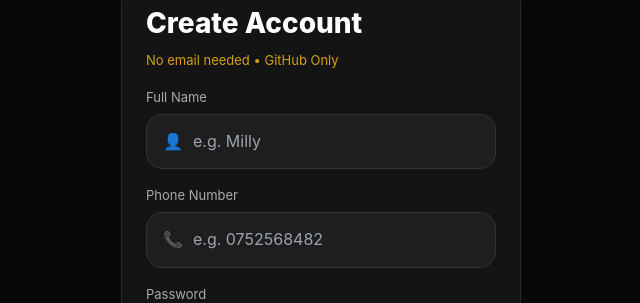
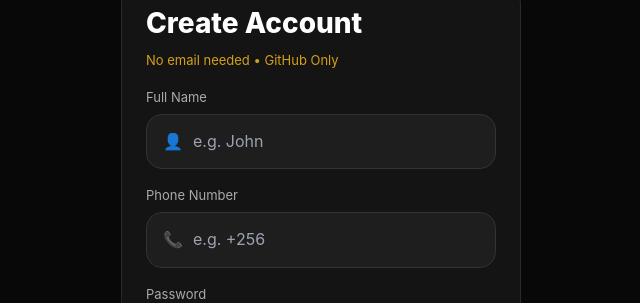
Before and after one commit to millyrahma70-pixel/Legendsnvestors-9bkh56-9bkh56-34623-20261030, a React (Vite) app: page /#/login in a window 1280 px wide. Shown: the part 378-681 px from the top of the page, without its empty margins (319-959 px from the left). Built offline with nearby package versions, Linux system fonts and the light colour scheme.

Commit message:
Update placeholder text in AccountLoginForm

```diff
--- a/src/components/forms/AccountLoginForm.tsx
+++ b/src/components/forms/AccountLoginForm.tsx
@@ -67,11 +67,11 @@ export default function AccountRegistrationForm() {
         <p style={{ color: '#d4a017', fontSize: '13px', marginTop: '4px' }}>No email needed • GitHub Only</p>
 
         <label style={label}>Full Name</label>
-        <div style={wrap}>👤 <input {...register('name')} placeholder="e.g. Milly" style={{ ...inp, marginLeft: '10px' }} /></div>
+        <div style={wrap}>👤 <input {...register('name')} placeholder="e.g. John" style={{ ...inp, marginLeft: '10px' }} /></div>
         {errors.name && <p style={err}>{errors.name.message}</p>}
 
         <label style={label}>Phone Number</label>
-        <div style={wrap}>📞 <input {...register('phone')} placeholder="e.g. 0752568482" style={{ ...inp, marginLeft: '10px' }} /></div>
+        <div style={wrap}>📞 <input {...register('phone')} placeholder="e.g. +256" style={{ ...inp, marginLeft: '10px' }} /></div>
         {errors.phone && <p style={err}>{errors.phone.message}</p>}
 
         <label style={label}>Password</label>
```
